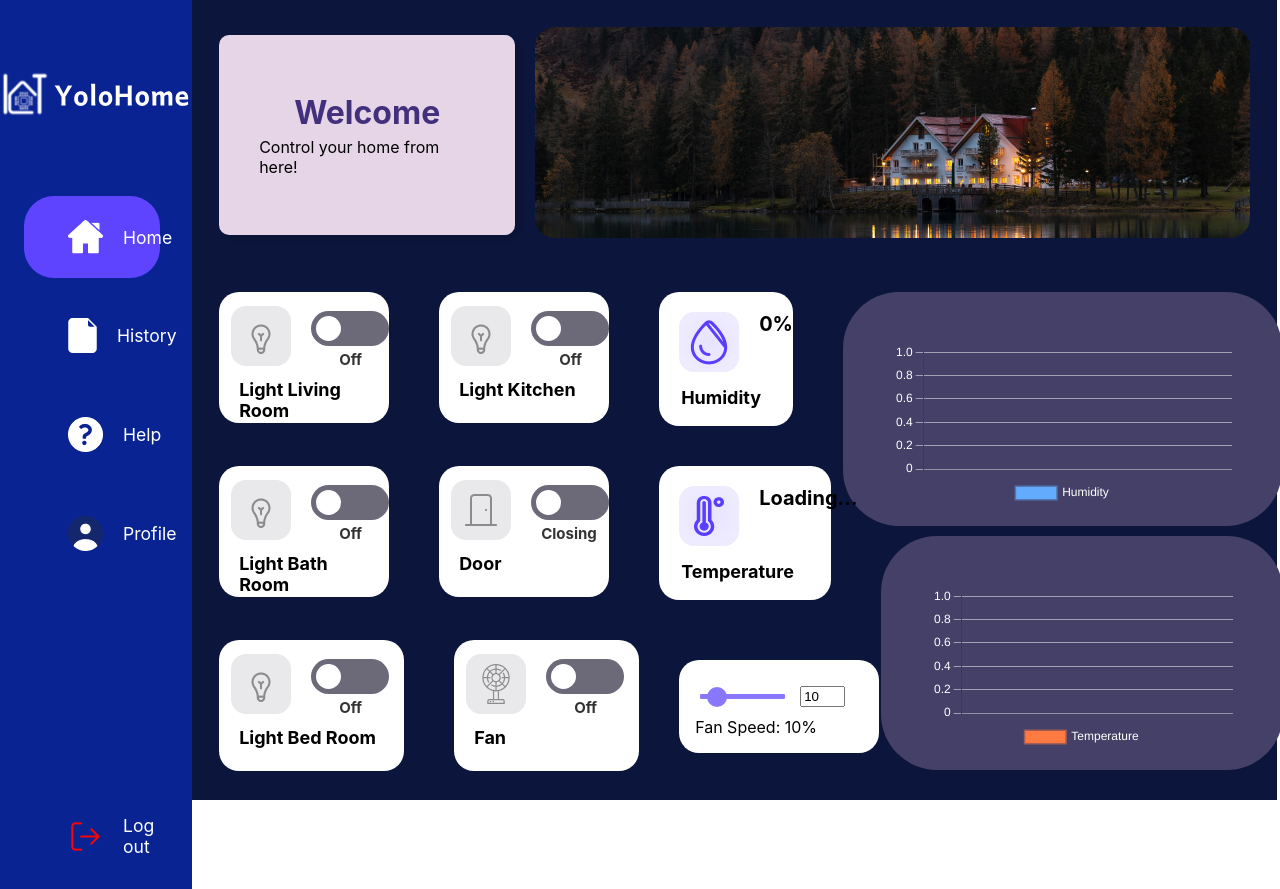
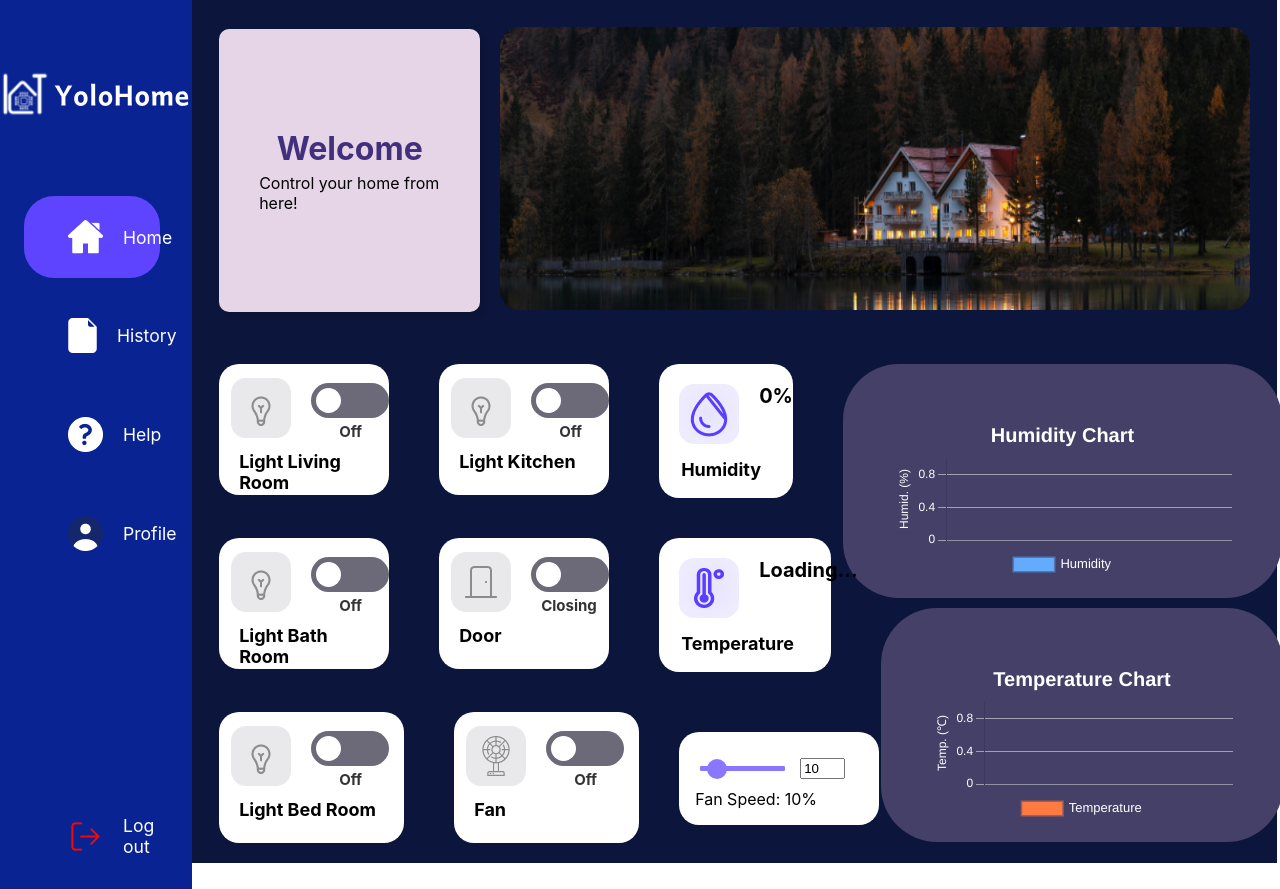
Before and after one commit to ShunPeng1/Multi-Disciplinary-Project, a React (Create React App) app in the folder WebApplication/yolohome-client/: page /dashboard in a window 1280 px wide. Built offline with nearby package versions, Linux system fonts and the light colour scheme; no server answers.

Commit message:
update UI (completed)

```diff
--- a/WebApplication/yolohome-client/src/components/Charts/HumidChart/index.jsx
+++ b/WebApplication/yolohome-client/src/components/Charts/HumidChart/index.jsx
@@ -53,17 +53,33 @@ const HumidityChart = ({ data }) => {
           drawOnChartArea: true,
           drawTicks: true,
         },
+        title: {
+          display: true,
+          text: "Humid. (%)",
+          color: 'white'
+        },
         ticks: {
           color: 'white'
         }
       }
     },
     plugins: {
+      title: {
+        display: true,
+        text: "Humidity Chart",
+        color: 'white',
+        font: {
+          size: 20
+        }
+      },
       legend: {
         display: true,
         position: 'bottom',
         labels: {
-          color: 'white'
+          color: 'white',
+          font: {
+            size: 13
+          }
         }
       }
     },
--- a/WebApplication/yolohome-client/src/components/Charts/TempChart/index.jsx
+++ b/WebApplication/yolohome-client/src/components/Charts/TempChart/index.jsx
@@ -53,17 +53,33 @@ const TemperatureChart = ({ data }) => {
           drawOnChartArea: true,
           drawTicks: true,
         },
+        title: {
+          display: true,
+          text: "Temp. (℃)",
+          color: 'white'
+        },
         ticks: {
           color: 'white'
-        },
+        }
       }
     },
     plugins: {
+      title: {
+        display: true,
+        text: "Temperature Chart",
+        color: 'white',
+        font: {
+          size: 20
+        }
+      },
       legend: {
         display: true,
         position: 'bottom',
         labels: {
-          color: 'white'
+          color: 'white',
+          font: {
+            size: 13
+          }
         }
       }
     },
--- a/WebApplication/yolohome-client/src/components/Header/Header.css
+++ b/WebApplication/yolohome-client/src/components/Header/Header.css
@@ -14,7 +14,7 @@
   background-color: rgba(229, 213, 230);
   padding: 40px;
   width: 800px;
-  height: 200px;
+  height: 283px;
   margin-right: 20px;
   border-radius: 10px;
   box-shadow: 5px 5px 4px rgba(0, 0, 0, 0.1);
@@ -29,6 +29,8 @@
 
 .viewImg2 img {
   border-radius: 20px;
+  height: 283px;
+  width: 750px;
 }
 
 .viewItem:last-child {
--- a/WebApplication/yolohome-client/src/pages/Profile/Profile.css
+++ b/WebApplication/yolohome-client/src/pages/Profile/Profile.css
@@ -17,7 +17,7 @@
 .profile .contentSection {
   flex-grow: 1;
   width: 100%;
-  height: 60%;
+  height: 55%;
   /* padding: 2.5% 2.5% 0 2.5%; */
   padding: 5% 2.5% 0 2.5%;
   background-color: #fff;
```
